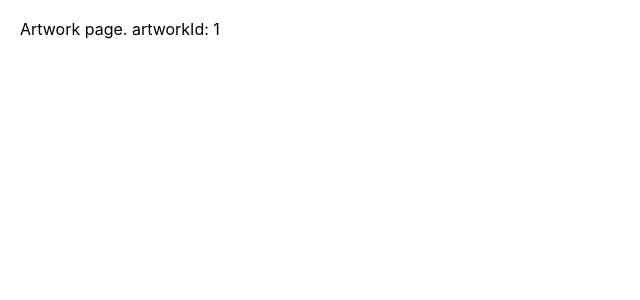
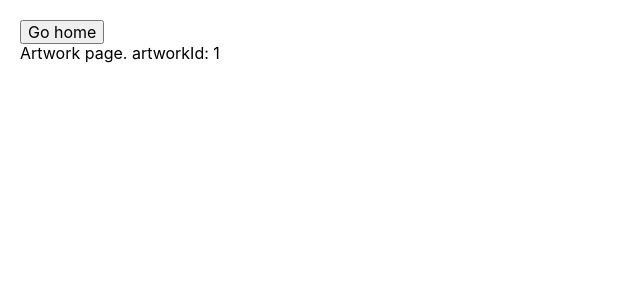
Before and after one commit to cgolinski/art-gallery, a React (Create React App) app: page /artwork/1 in a window 1280 px wide. Shown: the top 300 px of the page, without its empty margins (0-640 px from the left). Built offline with nearby package versions, Linux system fonts and the light colour scheme; no server answers.

Commit message:
sets up navigation to ArtworkDetail and Home

```diff
--- a/src/ArtworkDetail.component.tsx
+++ b/src/ArtworkDetail.component.tsx
@@ -1,7 +1,13 @@
 import * as React from 'react';
 import { useParams } from 'react-router-dom';
+import { HomeButton } from './HomeButton.component';
 
 export const ArtworkDetailComponent = () => {
-  let { artworkId } = useParams();
-  return <div>Artwork page. artworkId: {artworkId}</div>;
+  const { artworkId } = useParams();
+  return (
+    <div>
+      <HomeButton />
+      <div>Artwork page. artworkId: {artworkId}</div>
+    </div>
+  );
 };
--- a/src/ArtworkTile.component.tsx
+++ b/src/ArtworkTile.component.tsx
@@ -1,5 +1,6 @@
 import * as React from 'react';
 import type { ArtworkTileType } from './types/data.types';
+import { useHistory } from 'react-router-dom';
 
 type ArtworkTileProps = {
   key: string;
@@ -8,9 +9,20 @@ type ArtworkTileProps = {
 
 export const ArtworkTile: React.StatelessComponent<ArtworkTileProps> = ({
   artworkTile,
-}: ArtworkTileProps) => (
-  <div className="ba pa4 ma4 flex flex-column bg-near-white">
-    <img src={artworkTile.imageUrl} alt="imageAltTag" />
-    <span className="pt2">{artworkTile.title}</span>
-  </div>
-);
+}: ArtworkTileProps) => {
+  const history = useHistory();
+  const url = `/artwork/${artworkTile.id}`;
+  const handleClick = () => {
+    history.push(url);
+  };
+
+  return (
+    <div
+      className="ba pa4 ma4 flex flex-column bg-near-white pointer"
+      onClick={handleClick}
+    >
+      <img src={artworkTile.imageUrl} alt="imageAltTag" />
+      <span className="pt2">{artworkTile.title}</span>
+    </div>
+  );
+};
--- /dev/null
+++ b/src/HomeButton.component.tsx
@@ -0,0 +1,14 @@
+import * as React from 'react';
+import { useHistory } from 'react-router-dom';
+
+export const HomeButton = () => {
+  const history = useHistory();
+
+  const handleClick = () => history.push('/');
+
+  return (
+    <button type="button" onClick={handleClick}>
+      Go home
+    </button>
+  );
+};
```
